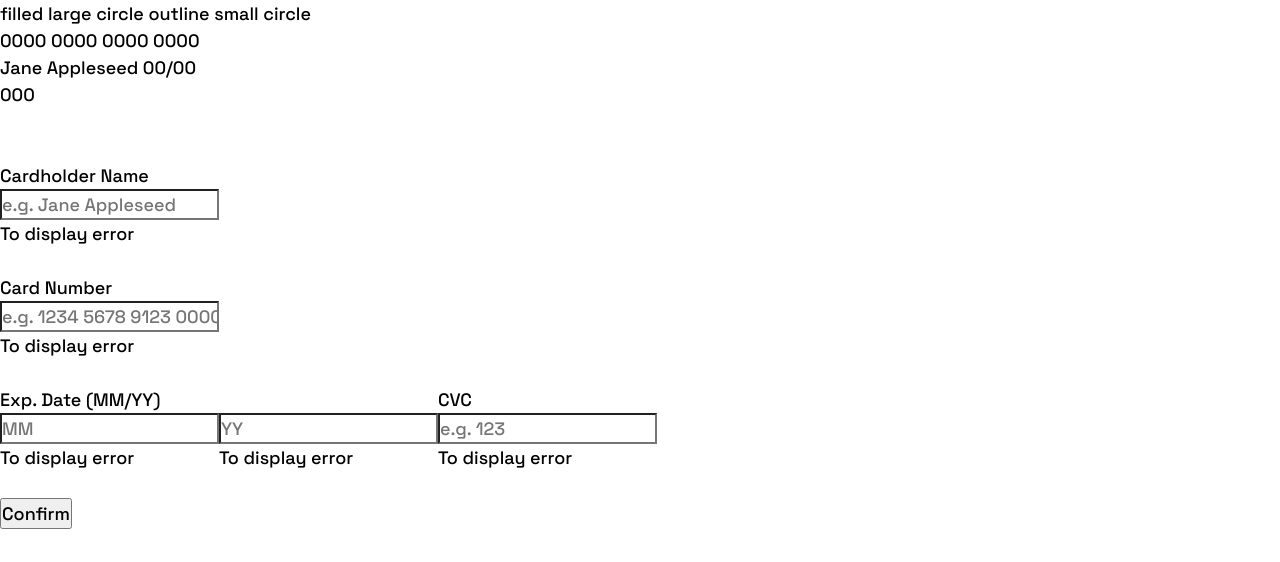
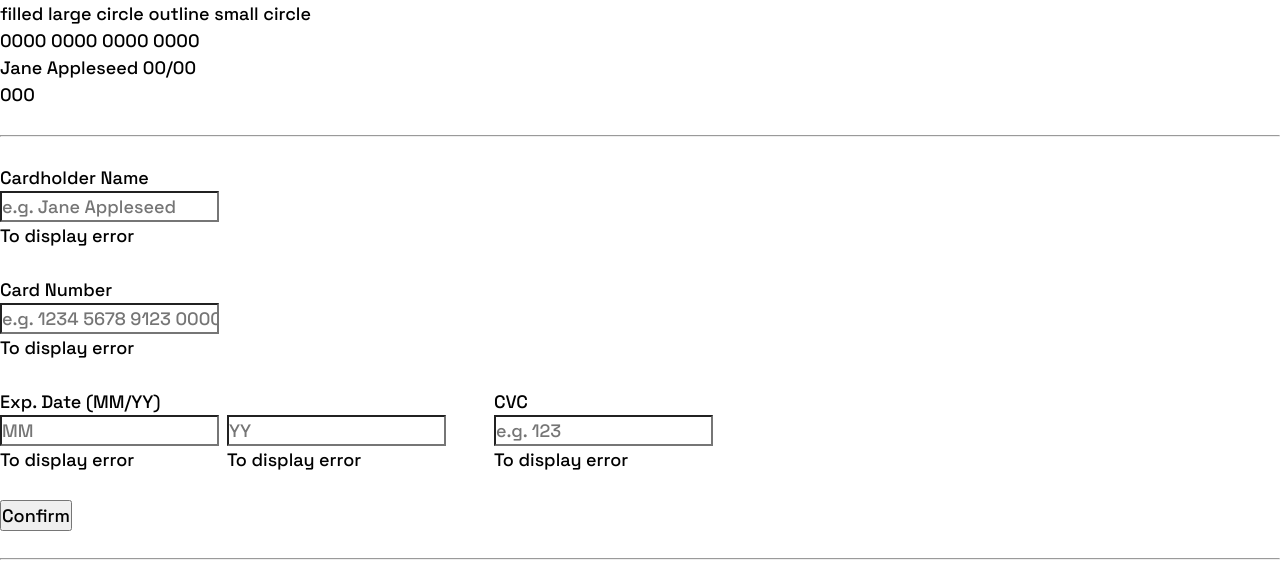
Before and after one commit to tinuola/fm_interactive-card-details, a plain HTML site: page index.html in a window 1280 px wide. Shown: the top 562 px of the page. Drawn offline with Linux system fonts and the light colour scheme.

Commit message:
task: minor markup layout update

```diff
--- a/css/style.css
+++ b/css/style.css
@@ -66,6 +66,16 @@ label,
   display: flex;
 }
 
+.card-meta-container {
+  -moz-column-gap: 3rem;
+       column-gap: 3rem;
+}
+
+.card-dates-inner-container {
+  -moz-column-gap: 0.5rem;
+       column-gap: 0.5rem;
+}
+
 .card-dates-container {
   flex-direction: column;
 }
--- a/steps/01_markup/css/style.css
+++ b/steps/01_markup/css/style.css
@@ -66,6 +66,16 @@ label,
   display: flex;
 }
 
+.card-meta-container {
+  -moz-column-gap: 3rem;
+       column-gap: 3rem;
+}
+
+.card-dates-inner-container {
+  -moz-column-gap: 0.5rem;
+       column-gap: 0.5rem;
+}
+
 .card-dates-container {
   flex-direction: column;
 }
```
Also changed, not shown: index.html (+6 -5 lines), steps/01_markup/index.html (+6 -5 lines).
